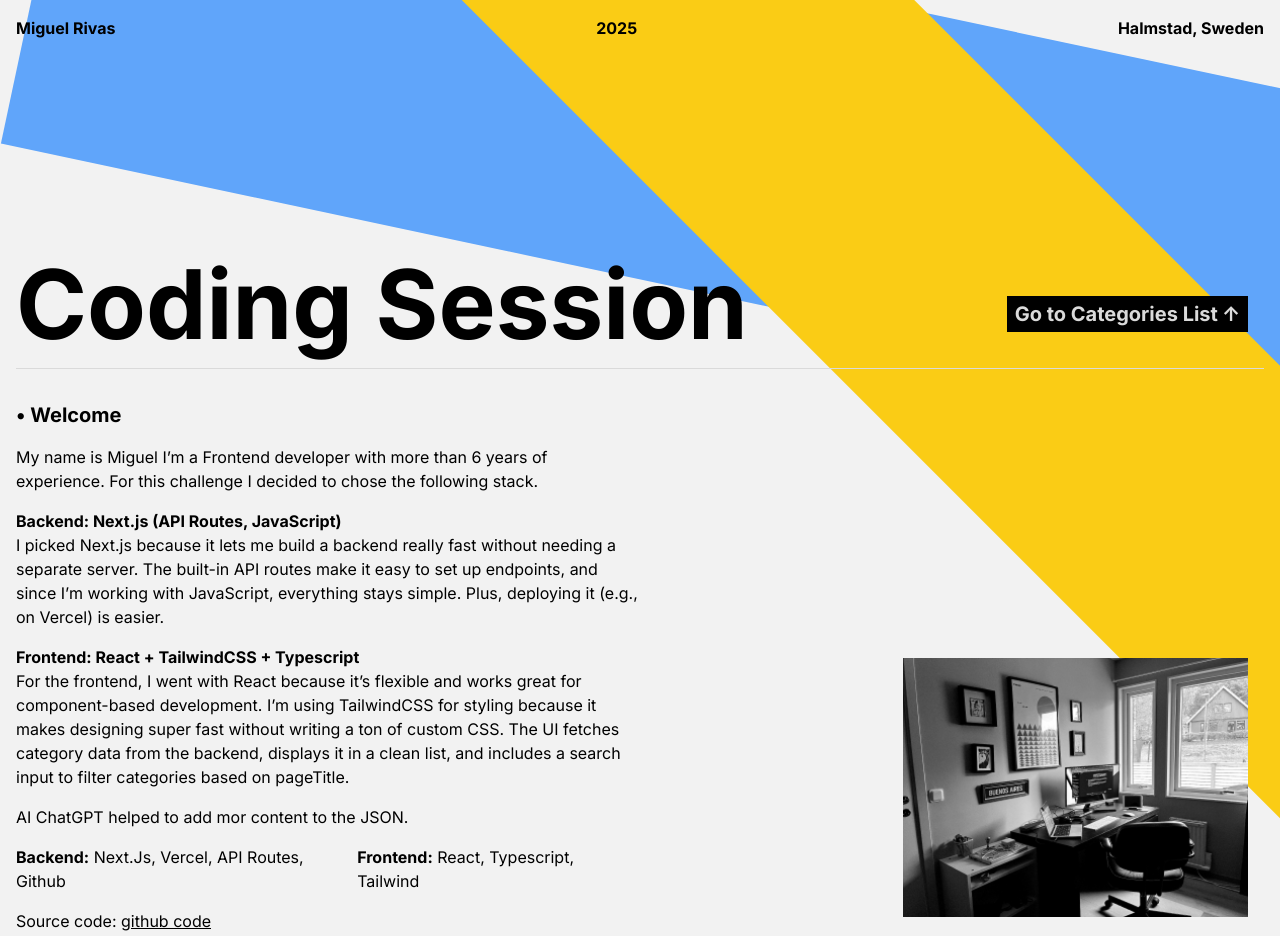
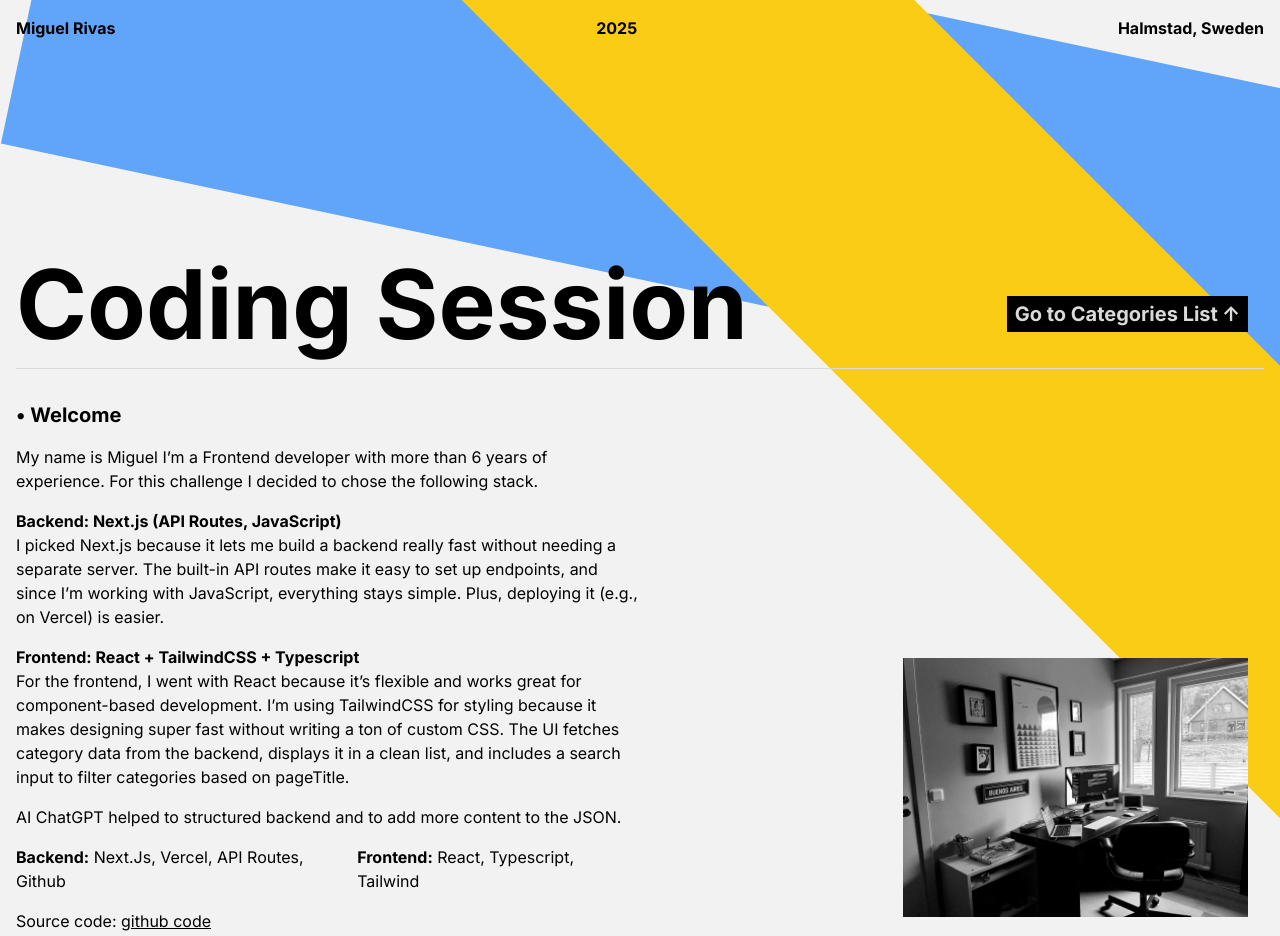
Before and after one commit to miuel/code-challenge, a Next.js app: page / in a window 1280 px wide. Shown: the top 936 px of the page. Built offline with nearby package versions, Linux system fonts and the light colour scheme.

Commit message:
updated text

```diff
--- a/src/app/page.tsx
+++ b/src/app/page.tsx
@@ -1,4 +1,4 @@
-import Image from "next/image";
+
 
 export default function Home() {
   return (
@@ -37,7 +37,7 @@ export default function Home() {
             The UI fetches category data from the backend, displays it in a clean list, and includes a search input to filter categories based on pageTitle.
           </p>
 
-          <p className="text-base font-normal pb-4">AI ChatGPT helped to add mor content to the JSON.</p>
+          <p className="text-base font-normal pb-4">AI ChatGPT helped to structured backend and to add more content to the JSON.</p>
 
           <div className="flex justify-between pb-4">
             <p className="text-base font-normal">
```
